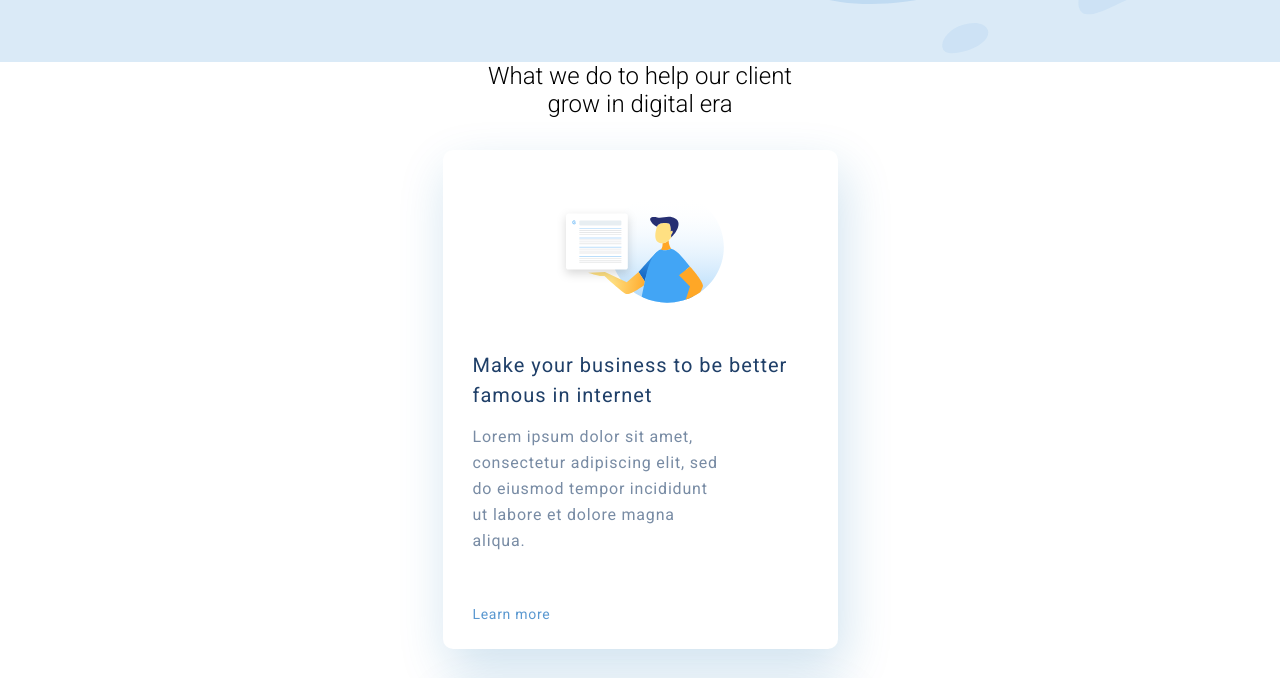
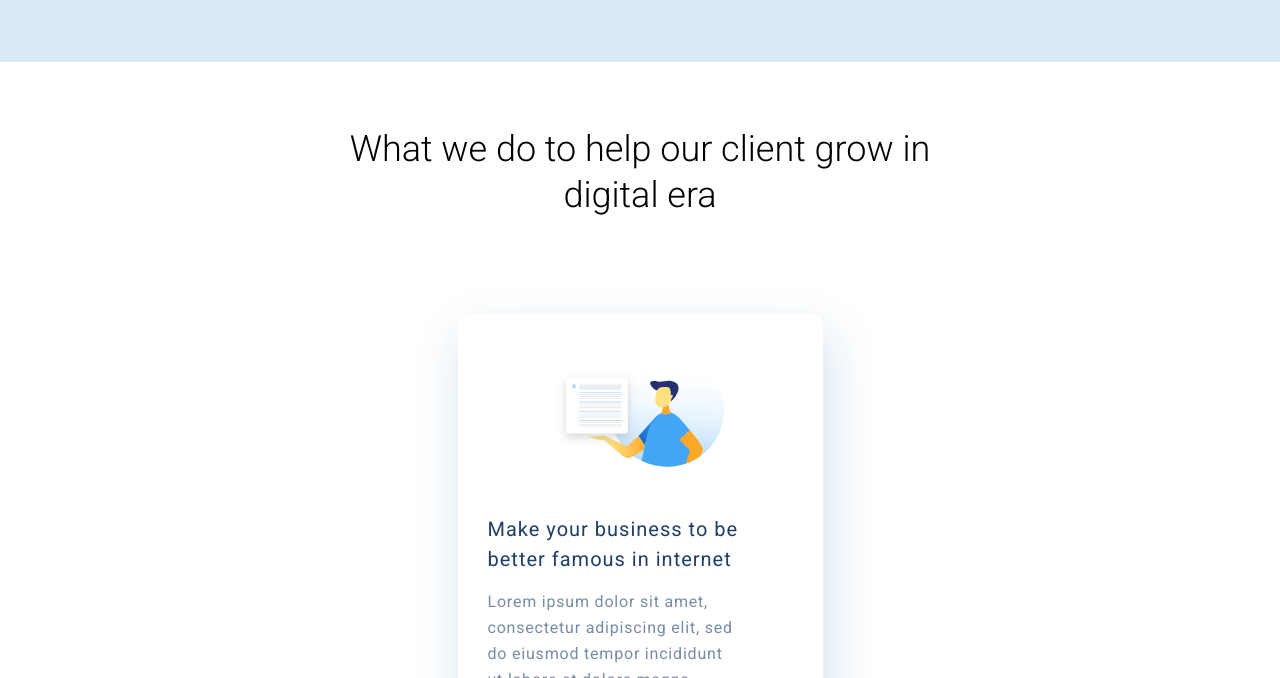
Before and after one commit to donabilardo/all, a plain HTML site: page index.html in a window 1280 px wide. Shown: the part 706-1384 px from the top of the page. Drawn offline with Linux system fonts and the light colour scheme.

Commit message:
Карточки для планшетов

```diff
--- a/style.scss
+++ b/style.scss
@@ -416,16 +416,19 @@ nav {
             padding-bottom: 15px;
         }
     }
+
     .top_info_bg {
         display: flex;
         flex-direction: column;
 
     }
+
     .top_info {
         background-image: url(img/bg.svg);
         background-repeat: no-repeat;
         background-size: 50%;
-        background-position: right bottom: 87px;;
+        background-position: right bottom 87px;
+        ;
         flex-grow: 1;
         height: 100%;
     }
@@ -434,6 +437,53 @@ nav {
         min-height: 768px;
     }
 
+    .we_we_do {
+
+        h2 {
+            font-weight: 300;
+            font-size: 36px;
+            line-height: 46px;
+            padding-top: 64px;
+            padding-bottom: 64px;
+            max-width: 650px;
+        }
+
+        h4 {
+            font-weight: 400;
+            font-size: 20px;
+            line-height: 30px;
+            letter-spacing: 0.05em;
+            color: #1F3F68;
+            min-width: 265px;
+            padding-right: 32px;
+        }
+
+        .card {
+            padding: 0px 0px 0px 30px;
+            display: flex;
+            flex-direction: column;
+        }
+
+        .card_text {
+            font-weight: 400;
+            font-size: 16px;
+            line-height: 26px;
+            letter-spacing: 0.05em;
+            padding-top: 15px;
+        }
+
+        .card_box_link {
+            padding-top: 25px;
+            padding-bottom: 42px;
+        }
+
+        img {
+            align-self: center;
+            margin-left: -30px;
+        }
+    }
+
+
     .global_bottom {
         --minheigh_for_footer: 644px;
         min-height: var(--minheigh_for_footer);
```
Also changed, not shown: style.css, 1 other file.
